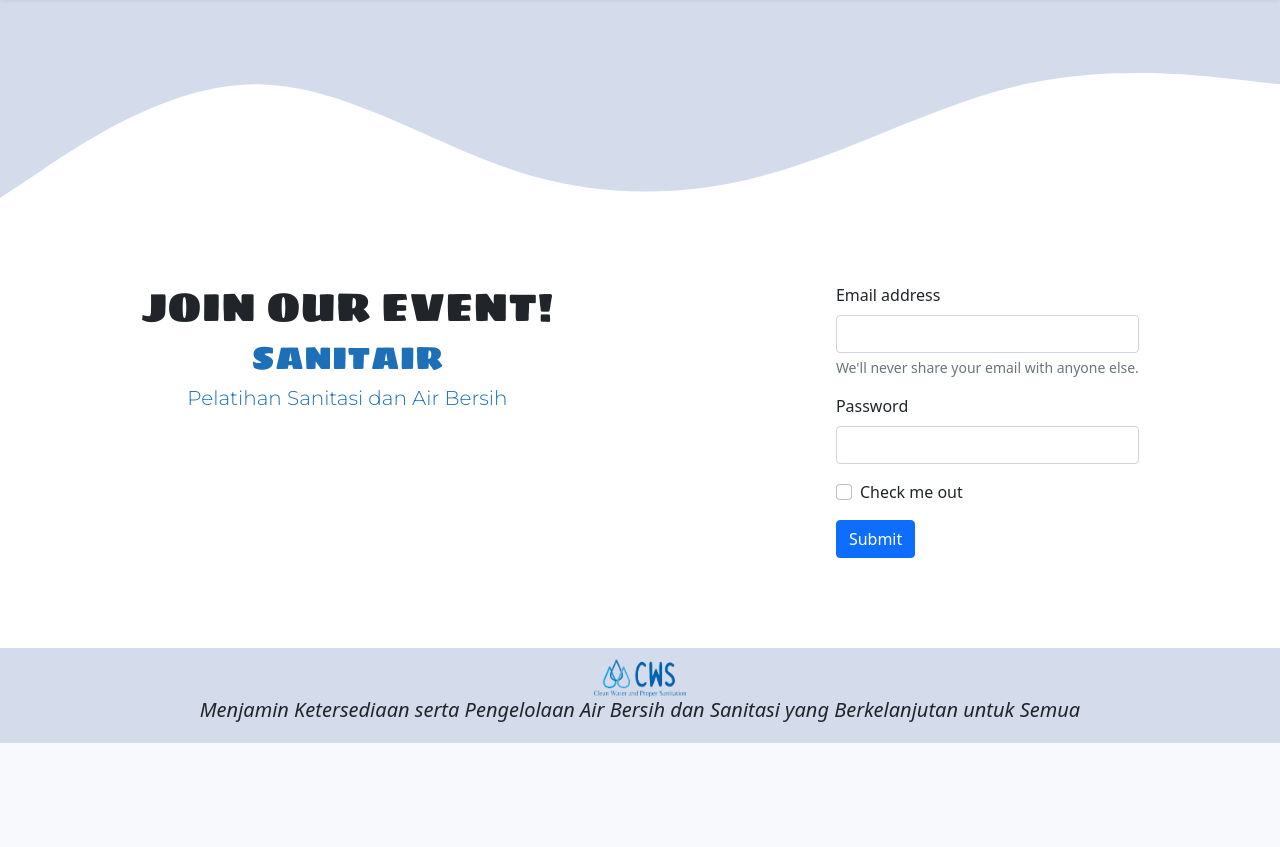
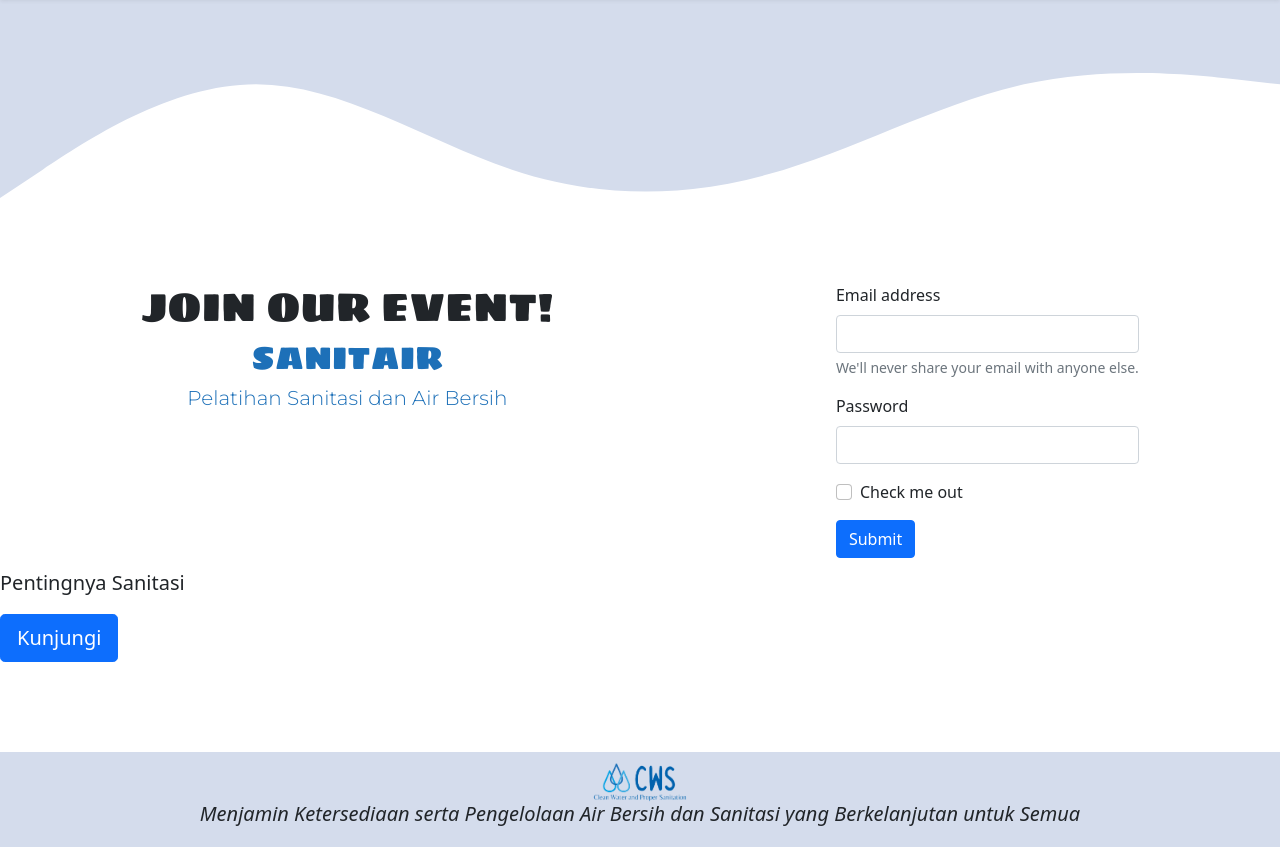
Before and after one commit to putriarmaini/projekuaspemroweb, a PHP site: page /PHPNative/public/event.php in a window 1280 px wide. Shown: the part 67-914 px from the top of the page. Before the commit the page ends 810 px from the top, so only its background shows below. Run offline with PHP 8.4, Linux system fonts and the light colour scheme.

Commit message:
PHP Native

```diff
--- a/PHPNative/public/event.php
+++ b/PHPNative/public/event.php
@@ -100,7 +100,10 @@
     </div>
 
     <!-- Akhir Event -->
-
+<div>
+  <p class="lead">Pentingnya Sanitasi</p>
+  <a class="btn btn-primary btn-lg" href="sanitasi.php" role="button">Kunjungi</a>
+</div>
 
 
 
```
Also changed, not shown: PHPNative/public/sanitasi.php (added, +7 -0 lines).
